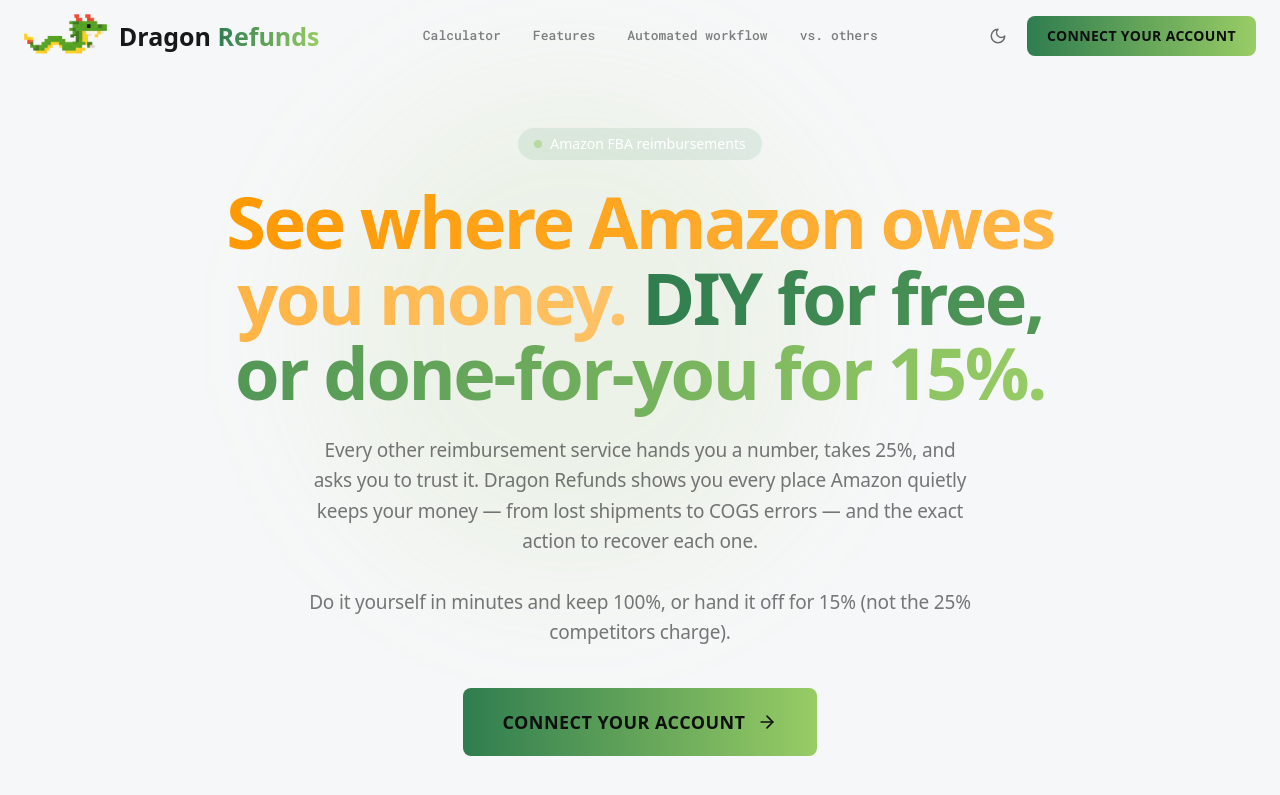
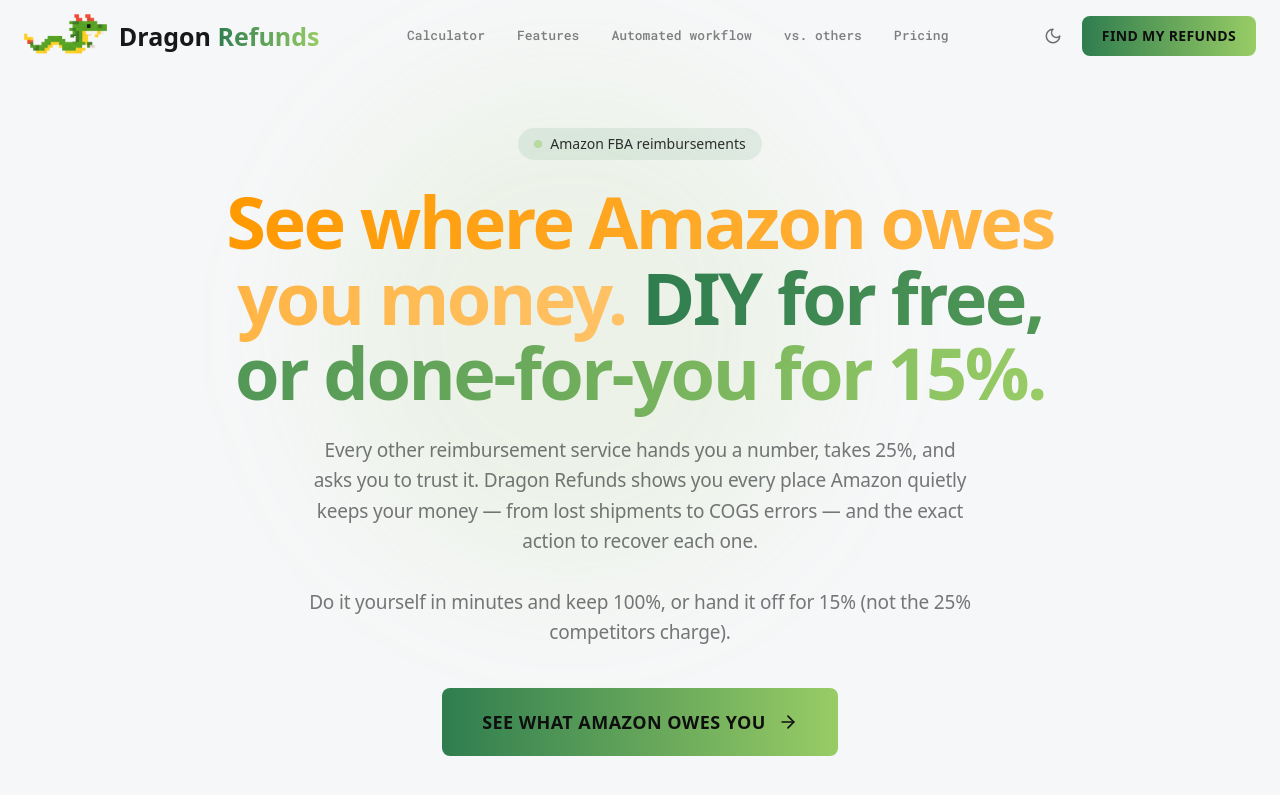
Before and after one commit to ballisticbrands/DragonRefunds-LP, a React (Vite) app: page / in a window 1280 px wide. Shown: the top 795 px of the page. Built offline with nearby package versions, Linux system fonts and the light colour scheme; a web font is replaced by a local one.

Commit message:
refactor: update call-to-action text across multiple pages for clarity and consistency

```diff
--- a/src/components/landing/RefundsNavbar.jsx
+++ b/src/components/landing/RefundsNavbar.jsx
@@ -21,6 +21,7 @@
   { label: 'Features', href: '/#shipment-refunds' },
   { label: 'Automated workflow', href: '/#automated-workflow' },
   { label: 'vs. others', href: '/#vs-others' },
+  { label: 'Pricing', href: '/pricing' },
 ];
 
 export default function RefundsNavbar({ light, onToggle }) {
@@ -63,7 +64,7 @@
             </button>
             <a href={REFUNDS_SIGNUP_URL}
               className="px-5 py-2.5 bg-gradient-to-r from-[#F5F3F1] to-[#F5F3F1] hover:from-[#2F7D4F] hover:to-[#98CC65] text-[#0F0F0F] text-sm font-semibold uppercase tracking-wide rounded-lg transition-all hover:shadow-lg hover:shadow-[#2F7D4F]/25">
-              Connect your account
+              Find my refunds
             </a>
           </div>
           <div className="md:hidden flex items-center gap-1">
@@ -86,7 +87,7 @@
               ))}
               <a href={REFUNDS_SIGNUP_URL} onClick={() => setMobileOpen(false)}
                 className="mt-4 px-6 py-3 bg-gradient-to-r from-[#F5F3F1] to-[#F5F3F1] text-[#0F0F0F] text-center font-semibold uppercase tracking-wide rounded-lg">
-                Connect your account
+                Find my refunds
               </a>
             </div>
           </motion.div>
--- a/src/pages/LandingV4.jsx
+++ b/src/pages/LandingV4.jsx
@@ -148,6 +148,7 @@
   { label: 'Features', href: '#shipment-refunds' },
   { label: 'Automated workflow', href: '#automated-workflow' },
   { label: 'vs. others', href: '#vs-others' },
+  { label: 'Pricing', href: '/pricing' },
 ];
 
 function Navbar({ light, onToggle, links = navLinks, showWorksWith = true, ctaLabel = 'Get it free', brand = null }) {
@@ -237,7 +238,7 @@
 /* ─── Eyebrow label ─── */
 function Eyebrow({ children }) {
   return (
-    <span className="inline-flex items-center gap-2 px-4 py-1.5 bg-[#2F7D4F]/10 rounded-full text-sm font-medium text-white mb-6 max-w-[90vw]">
+    <span className="inline-flex items-center gap-2 px-4 py-1.5 bg-[#2F7D4F]/10 rounded-full text-sm font-medium text-white/90 mb-6 max-w-[90vw]">
       <span className="w-2 h-2 rounded-full bg-[#98CC65] animate-pulse shrink-0" />
       <span>{children}</span>
     </span>
@@ -841,7 +842,7 @@
       <div className="flex flex-col sm:flex-row items-center justify-center gap-3 mt-8">
         <a href="https://app.dragonrefunds.com/sign-up"
           className="inline-flex items-center gap-2 px-6 py-3 rounded-lg bg-[#2F7D4F] hover:bg-[#98CC65] hover:text-[#0F0F0F] text-white text-[14px] font-bold transition-colors">
-          Get my free audit <ArrowRight className="w-4 h-4" />
+          See what Amazon owes you <ArrowRight className="w-4 h-4" />
         </a>
         <span className="text-[12px] text-white/40">No card. No call. The audit is yours to keep either way.</span>
       </div>
@@ -1595,7 +1596,7 @@
       <div className="flex justify-center mt-10">
         <a href="https://app.dragonrefunds.com/sign-up"
           className="px-10 py-5 text-lg bg-gradient-to-r from-[#F5F3F1] to-[#F5F3F1] hover:from-[#2F7D4F] hover:to-[#98CC65] text-[#0F0F0F] font-semibold uppercase tracking-wide rounded-lg transition-all hover:shadow-xl hover:shadow-[#2F7D4F]/25 hover:-translate-y-0.5 flex items-center gap-3">
-          Connect your account <ArrowRight className="w-5 h-5" />
+          See what Amazon owes you <ArrowRight className="w-5 h-5" />
         </a>
       </div>
     </div>
@@ -2064,7 +2065,7 @@
       <Navbar light={light} onToggle={() => setLight(v => !v)}
         links={page?.demo?.type === 'dashboard2' ? REIMB_NAV_LINKS : navLinks}
         showWorksWith={page?.demo?.type !== 'dashboard2'}
-        ctaLabel={page?.demo?.type === 'dashboard2' ? 'Connect your account' : 'Get it free'}
+        ctaLabel={page?.demo?.type === 'dashboard2' ? 'Find my refunds' : 'Get it free'}
         brand={page?.demo?.type === 'dashboard2' ? (
           <span className="font-bold text-[22px] sm:text-[25px] text-white whitespace-nowrap" style={{ lineHeight: '1' }}>
             Dragon <span className="bg-gradient-to-r from-[#2F7D4F] to-[#98CC65] bg-clip-text text-transparent">Refunds</span>
@@ -2125,7 +2126,7 @@
               <div className="flex justify-center mb-10">
                 <a href="https://app.dragonrefunds.com/sign-up"
                   className="px-10 py-5 text-lg bg-gradient-to-r from-[#F5F3F1] to-[#F5F3F1] hover:from-[#2F7D4F] hover:to-[#98CC65] text-[#0F0F0F] font-semibold uppercase tracking-wide rounded-lg transition-all hover:shadow-xl hover:shadow-[#2F7D4F]/25 hover:-translate-y-0.5 flex items-center gap-3">
-                  {page?.demo?.type === 'dashboard2' ? 'Connect your account' : 'Get it free'} <ArrowRight className="w-5 h-5" />
+                  {page?.demo?.type === 'dashboard2' ? 'See what Amazon owes you' : 'Get it free'} <ArrowRight className="w-5 h-5" />
                 </a>
               </div>
             ) : (
--- a/src/pages/Pricing.jsx
+++ b/src/pages/Pricing.jsx
@@ -49,7 +49,7 @@
     price: '$0',
     unit: 'free forever',
     tagline: 'Find every recoverable claim yourself and keep 100% of what you recover.',
-    cta: 'Get my free audit',
+    cta: 'See what Amazon owes you',
     highlight: false,
     features: [
       'Full audit of your reimbursement history',
@@ -64,7 +64,7 @@
     price: '15%',
     unit: 'of what we recover',
     tagline: 'We file every claim for you and chase it to close. Pay only on what we actually recover.',
-    cta: 'Connect your account',
+    cta: 'Get my money back',
     highlight: true,
     badge: 'Done-for-you',
     features: [
--- a/src/pages/VsRefundsCompetitor.jsx
+++ b/src/pages/VsRefundsCompetitor.jsx
@@ -29,7 +29,7 @@
 
 function Eyebrow({ children }) {
   return (
-    <span className="inline-flex items-center gap-2 px-4 py-1.5 bg-[#2F7D4F]/15 rounded-full text-sm font-medium text-white mb-6">
+    <span className="inline-flex items-center gap-2 px-4 py-1.5 bg-[#2F7D4F]/15 rounded-full text-sm font-medium text-white/90 mb-6">
       <span className="w-2 h-2 rounded-full bg-[#98CC65] animate-pulse shrink-0" />
       <span>{children}</span>
     </span>
@@ -141,7 +141,7 @@
             <div className="flex flex-wrap items-center justify-center gap-3 mb-8">
               <a href={SIGNUP_URL}
                 className="px-9 py-4 text-lg bg-gradient-to-r from-[#F5F3F1] to-[#F5F3F1] hover:from-[#2F7D4F] hover:to-[#98CC65] text-[#0F0F0F] font-semibold uppercase tracking-wide rounded-lg transition-all hover:shadow-xl hover:shadow-[#2F7D4F]/25 hover:-translate-y-0.5 flex items-center gap-3">
-                Get my free audit <ArrowRight className="w-5 h-5" />
+                See what Amazon owes you <ArrowRight className="w-5 h-5" />
               </a>
               <a href="/"
                 className="px-9 py-4 text-lg bg-white/5 hover:bg-white/10 text-white border border-white/15 hover:border-white/30 font-semibold uppercase tracking-wide rounded-lg transition-all flex items-center gap-3">
@@ -332,7 +332,7 @@
           <div className="flex flex-wrap items-center justify-center gap-3">
             <a href={SIGNUP_URL}
               className="inline-flex items-center gap-3 px-9 py-4 text-lg bg-gradient-to-r from-[#F5F3F1] to-[#F5F3F1] hover:from-[#2F7D4F] hover:to-[#98CC65] text-[#0F0F0F] font-semibold uppercase tracking-wide rounded-lg transition-all hover:shadow-xl hover:shadow-[#2F7D4F]/25 hover:-translate-y-0.5">
-              Get my free audit <ArrowRight className="w-5 h-5" />
+              Show me what I'm owed <ArrowRight className="w-5 h-5" />
             </a>
             <a href="/"
               className="inline-flex items-center gap-3 px-9 py-4 text-lg bg-white/5 hover:bg-white/10 text-white border border-white/15 hover:border-white/30 font-semibold uppercase tracking-wide rounded-lg transition-all">
```
